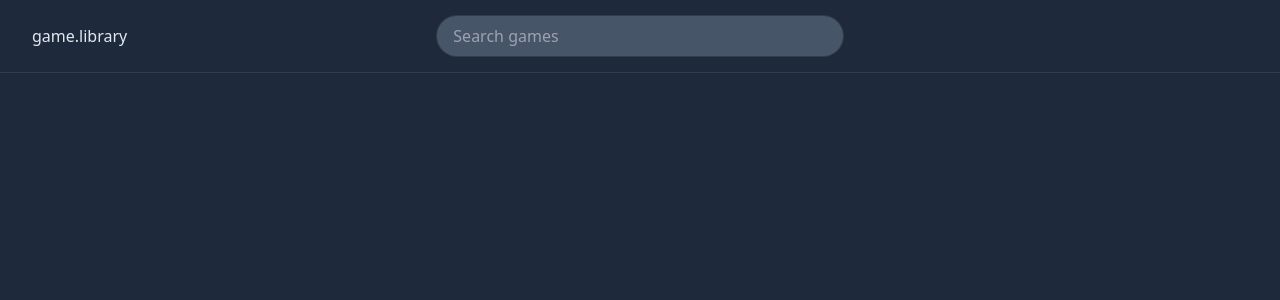
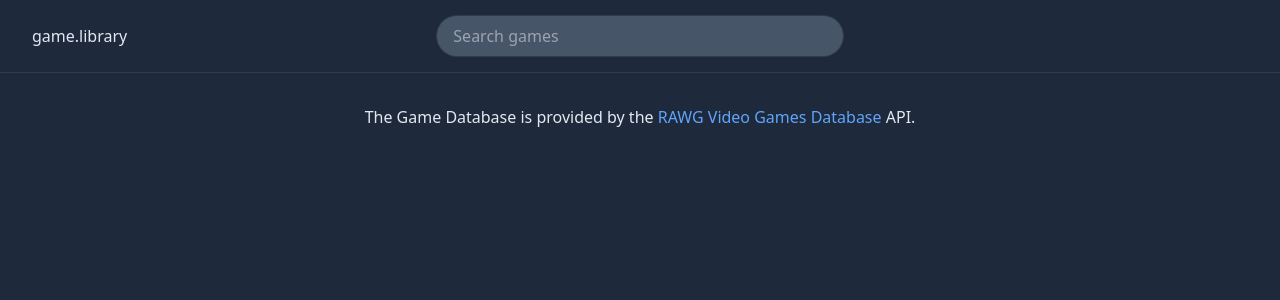
Before and after one commit to pwnrod/game-library, a React (Vite) app: page / in a window 1280 px wide. Shown: the top 300 px of the page. Built offline with nearby package versions, Linux system fonts and the light colour scheme.

Commit message:
add a basic footer

```diff
--- a/src/App.jsx
+++ b/src/App.jsx
@@ -1,7 +1,13 @@
 import Header from './components/Header';
+import Footer from './components/Footer';
 
 function App() {
-    return <Header />;
+    return (
+        <>
+            <Header />
+            <Footer />
+        </>
+    );
 }
 
 export default App;
--- /dev/null
+++ b/src/components/Footer.jsx
@@ -0,0 +1,15 @@
+export default function Footer() {
+    return (
+        <footer className='bg-slate-800 py-8'>
+            <div className='mx-auto max-w-7xl text-center'>
+                <p className='text-slate-200'>
+                    The Game Database is provided by the{' '}
+                    <a className='text-blue-400' href='https://rawg.io/'>
+                        RAWG Video Games Database
+                    </a>{' '}
+                    API.
+                </p>
+            </div>
+        </footer>
+    );
+}
```
